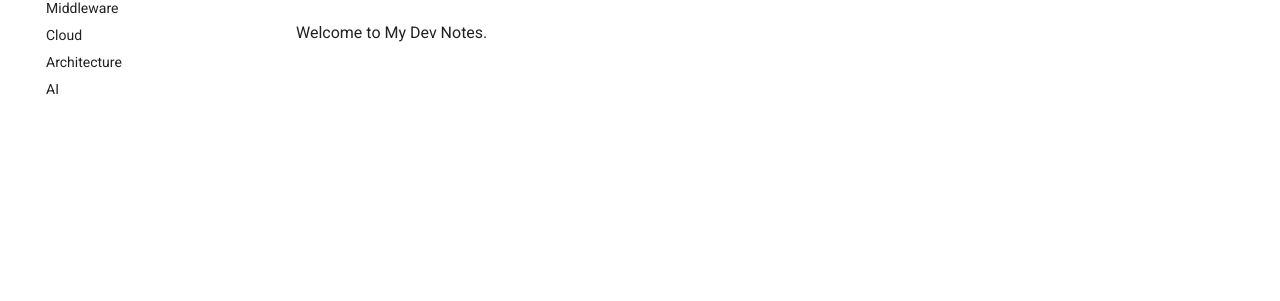
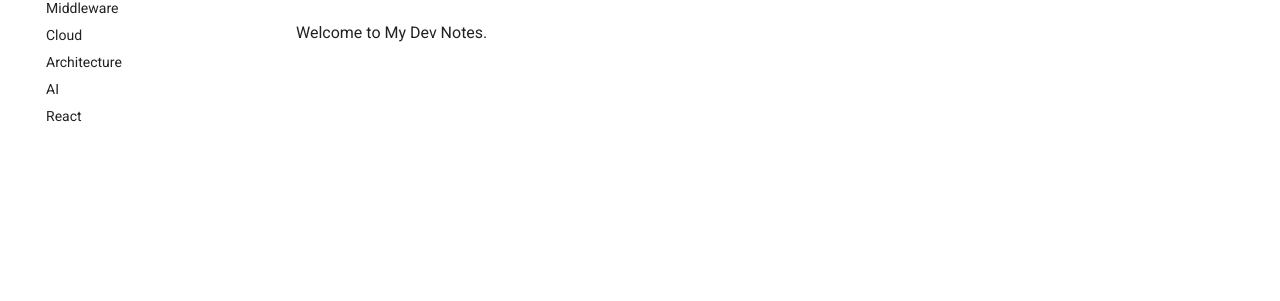
Before and after one commit to semudu/dev-notes, an MkDocs documentation site: the page built from docs/index.md, in a window 1280 px wide. Shown: the part 211-512 px from the top of the page. Built offline with MkDocs 1.6.1 and Material for MkDocs 9.7.7, drawn with Linux system fonts in a browser that asks for light colours.

Commit message:
mkdocs updated

```diff
--- a/mkdocs.yml
+++ b/mkdocs.yml
@@ -9,5 +9,6 @@ nav:
   - Cloud: cloud/index.md
   - Architecture: architecture/index.md
   - AI: ai/index.md
+  - React: react/router.md
 plugins:
   - search
```
